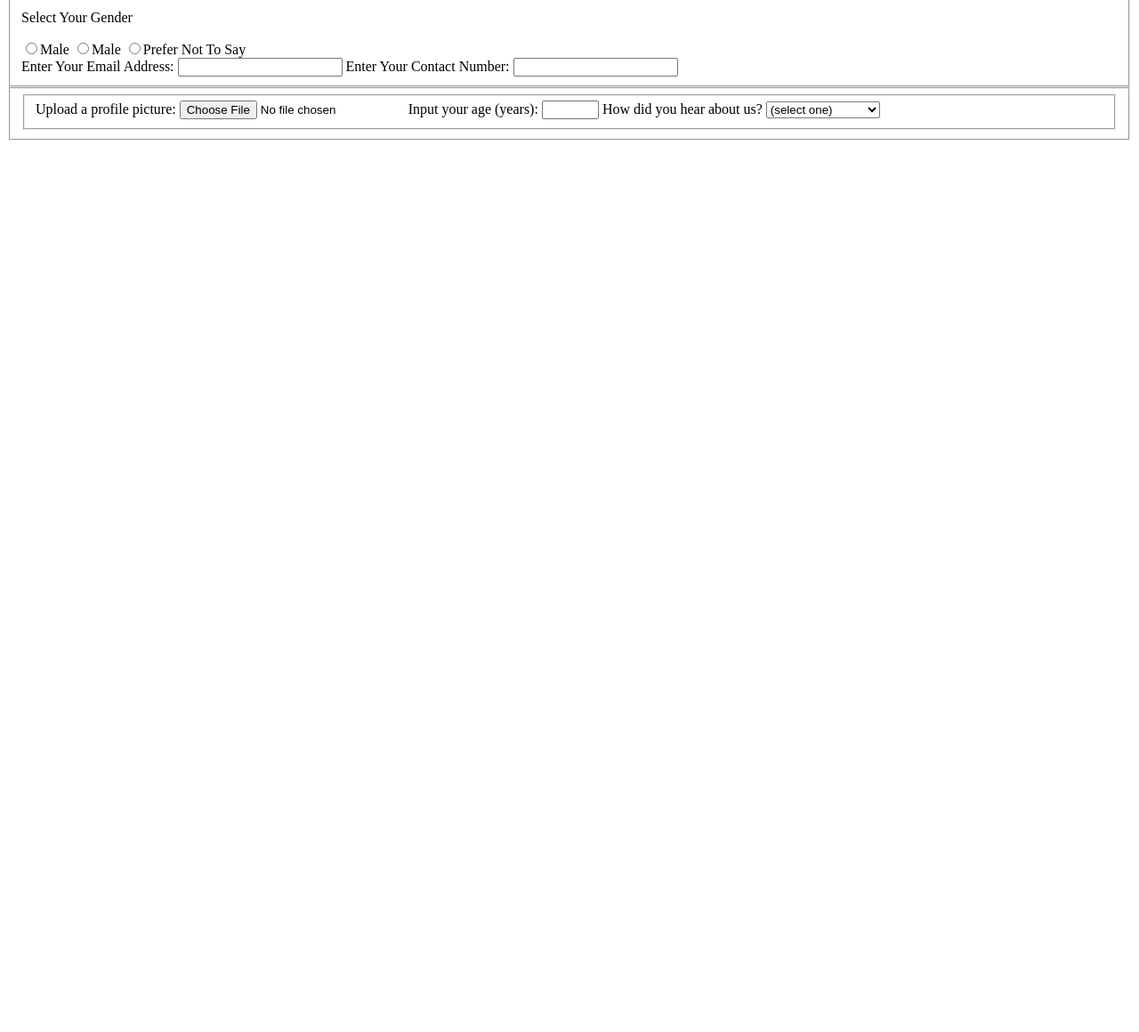
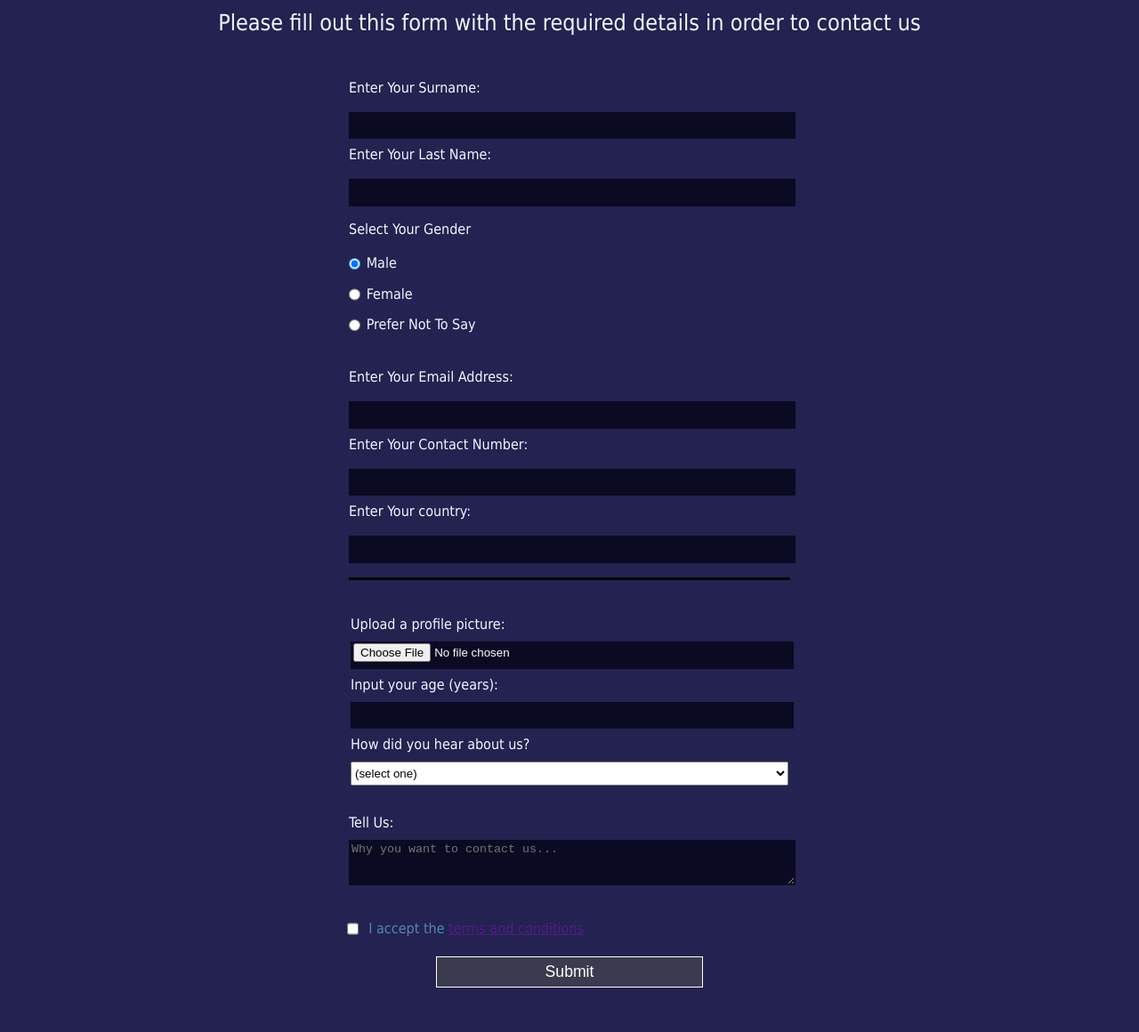
Before and after one commit to Kingchannel9889/Day2_Assignment, a plain HTML site: page form.html in a window 1280 px wide. Shown: the part 89-1249 px from the top of the page at 89% size. Before the commit the page ends 800 px from the top, so only its background shows below. Drawn offline with Linux system fonts and the light colour scheme.

Commit message:
complete the form html and css

```diff
--- /dev/null
+++ b/form.css
@@ -0,0 +1,82 @@
+body {
+    width: 100%;
+    height: 100vh;
+    margin: 0;
+    background-color: #232250;
+    color: #5584b3;
+    font-family: Tahoma;
+    font-size: 16px;
+  }
+
+
+.reg_form{
+    text-align: center;
+    font-size: 40px;
+    color:aliceblue
+}
+
+.require{
+    text-align: center;
+    font-size: 25px;
+    color: aliceblue;
+}
+.container{
+    background-color: #6f6fb4;
+}
+
+fieldset{
+    border:none;
+    color: aliceblue;
+    padding:1rem 0;
+    border-bottom: 3px solid black;
+}
+fieldset:last-of-type {
+    border-bottom: none;
+  }
+
+label{
+    display:block;
+    margin: 0.5rem 0;
+}
+
+form{
+    width: 60vw;
+    max-width: 500px;
+    min-width: 300px;
+    margin: 0 auto;
+    padding-bottom: 2em;
+}
+
+input, textarea {
+    background-color: #0a0a23;
+    border: 1px solid #0a0a23;
+    color: #ffffff;
+  }
+
+input,textarea,select {
+  margin: 10px 0 0 0;
+  width: 100%;
+  min-height: 2em;
+}
+
+input[type="file"] {
+    padding: 1px 2px;
+  }
+
+.inline{
+    width: unset;
+    margin:0 0.5em 0 0;
+    vertical-align: middle;
+    display: inline;
+}
+
+input[type="submit"] {
+    display: block;
+    width: 60%;
+    margin: 1em auto;
+    height: 2em;
+    font-size: 1.1rem;
+    background-color: #3b3b4f;
+    border-color: white;
+    min-width: 300px;
+  }
--- a/form.html
+++ b/form.html
@@ -4,24 +4,23 @@
     <meta charset="UTF-8">
     <meta name="viewport" content="width=device-width, initial-scale=1.0">
     <title>Contact Us</title>
+    <link rel="stylesheet" href="form.css">
 </head>
     <body>
-    <div class="background">
-        <div class="container">
-            <h1 class="reg_form"></h1>
-            <p>Please fill out this form with the required details in order to contact us</p>
+        <h1 class="reg_form">The Enquiry Form</h1>
+        <p class="require">Please fill out this form with the required details in order to contact us</p>
         <form action="" class="form">
             <fieldset>
                 <label for="sur_name">Enter Your Surname:</label> <input type="text" id="surname" required/>
                 <label for="last_name">Enter Your Last Name:</label> <input type="text" id="lastname" required/>
-                    <label for="last_name">Enter Your Last Name:</label> <input type="text" id="lastname" required/>
                 <p> Select Your Gender</p>
-                    <label for="male"><input type="radio" id="male" class="gender">Male</label>
-                    <label for="female"><input type="radio" id="female" class="gender">Male</label>
-                    <label for="not_to_say"><input type="radio" id="not_to_say" class="gender">Prefer Not To Say</label>
+                <label for="male"><input type="radio" id="male" class="inline" name="gender" checked>Male</label>
+                <label for="female"><input type="radio" id="female" class="inline" name="gender">Female</label>
+                <label for="not_to_say"><input type="radio" id="not_to_say" class="inline" name="gender">Prefer Not To Say</label>
                 <br>
                 <label for="email">Enter Your Email Address:</label> <input type="email" id="email" required/>
-                    <label for="tel">Enter Your Contact Number:</label> <input type="number" id="tel" required/>
+                <label for="tel">Enter Your Contact Number:</label> <input type="text" id="tel" required/>
+                <label for="last_name">Enter Your country:</label> <input type="country" id="country" required/>
             </fieldset>
             <fieldset>
                 <fieldset>
@@ -29,7 +28,7 @@
                     <label for="age">Input your age (years): <input id="age" type="number" name="age" min="13" max="120" /></label>
                     <label for="referrer">How did you hear about us?
                         <select id="referrer" name="referrer">
-                            <option value="">(select one)</option>
+                        <option value="#" disabled selected>(select one)</option>
                         <option value="1">Facebook</option>
                         <option value="2">YouTube Channel</option>
                         <option value="3">Instagram</option>
@@ -37,8 +36,14 @@
                         </select>
                     </label>
             </fieldset>
+            <label for="bio">Tell Us:
+                <textarea id="bio" name="bio" rows="3" cols="30" placeholder="Why you want to contact us..."></textarea>
+              </label>
+            </fieldset>
+            <label for="terms-and-conditions">
+              <input class="inline" id="terms-and-conditions" type="checkbox" required name="terms-and-conditions" /> I accept the <a href="">terms and conditions</a>
+            </label>
+            <input type="submit" value="Submit" />
         </form>
-        </div>
-    </div>
     </body>
 </html>
```
Lines whose indentation alone changed are shown as unchanged.
